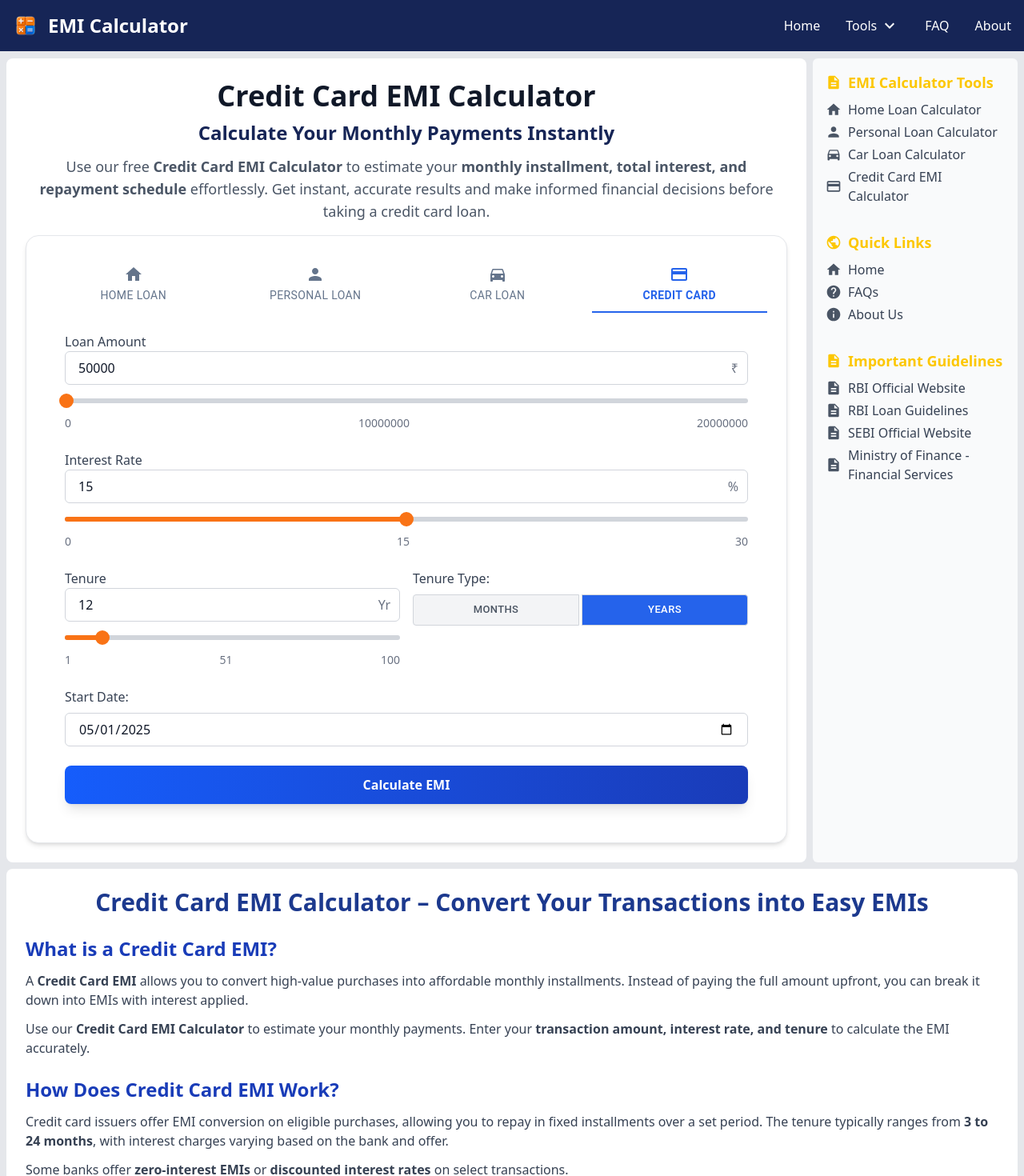
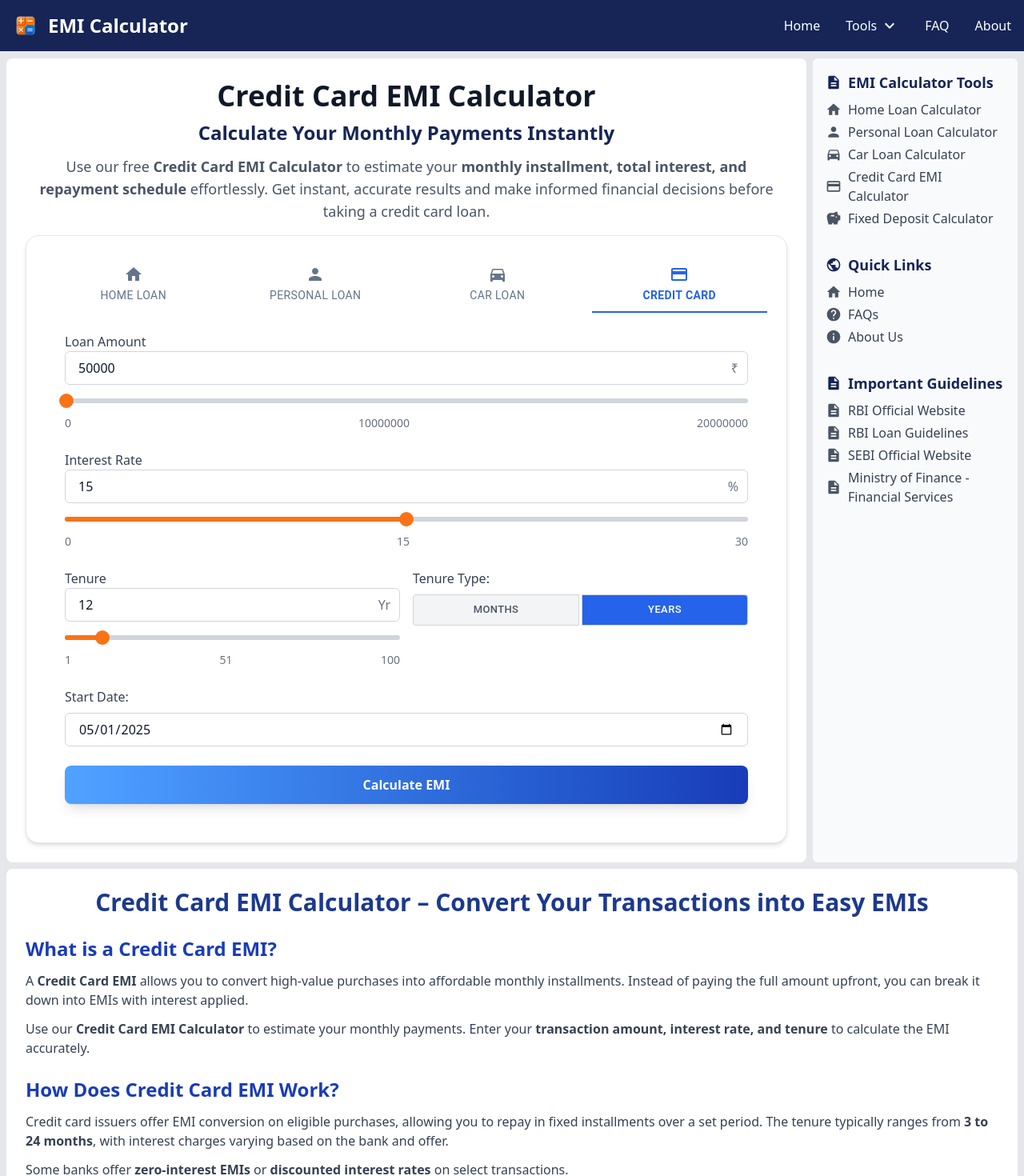
Before and after one commit to Ajinkya-Kardile/emi-calculator, a Next.js app: page /emi-calculator/credit-card in a window 1280 px wide. Shown: the top 1470 px of the page at 80% size. Built offline with nearby package versions, Linux system fonts and the light colour scheme.

Commit message:
**fixes**: sitemap updated

```diff
--- a/src/app/sitemap.ts
+++ b/src/app/sitemap.ts
@@ -6,10 +6,11 @@ export default function sitemap(): MetadataRoute.Sitemap {
     return [
         { url: baseUrl, priority: 1.0, changeFrequency: "weekly" },
         { url: `${baseUrl}/emi-calculator`, priority: 0.9, changeFrequency: "weekly" },
-        { url: `${baseUrl}/emi-calculator/personal-loan`, priority: 0.9, changeFrequency: "weekly" },
-        { url: `${baseUrl}/emi-calculator/home-loan`, priority: 0.9, changeFrequency: "weekly" },
-        { url: `${baseUrl}/emi-calculator/car-loan`, priority: 0.9, changeFrequency: "weekly" },
-        { url: `${baseUrl}/emi-calculator/credit-card`, priority: 0.9, changeFrequency: "weekly" },
+        { url: `${baseUrl}/emi-calculator/personal-loan`, priority: 0.9, changeFrequency: "monthly" },
+        { url: `${baseUrl}/emi-calculator/home-loan`, priority: 0.9, changeFrequency: "monthly" },
+        { url: `${baseUrl}/emi-calculator/car-loan`, priority: 0.9, changeFrequency: "monthly" },
+        { url: `${baseUrl}/emi-calculator/credit-card`, priority: 0.9, changeFrequency: "monthly" },
+        { url: `${baseUrl}/financial/fd-calculator`, priority: 0.9, changeFrequency: "monthly" },
         { url: `${baseUrl}/about`, priority: 0.7, changeFrequency: "monthly" },
         { url: `${baseUrl}/faq`, priority: 0.8, changeFrequency: "monthly" },
         { url: `${baseUrl}/privacy-policy`, priority: 0.4, changeFrequency: "yearly" }
--- a/src/components/common/Footer.tsx
+++ b/src/components/common/Footer.tsx
@@ -20,6 +20,7 @@ const footerData = {
         {name: "Personal Loan EMI Calculator", url: "/emi-calculator/personal-loan"},
         {name: "Car Loan EMI Calculator", url: "/emi-calculator/car-loan"},
         {name: "Credit Card EMI Calculator", url: "/emi-calculator/credit-card"},
+        {name: "Fixed Deposit Calculator", url: "/financial/fd-calculator"},
     ],
     legal: [
         {name: "Privacy Policy", url: "/privacy-policy"},
--- a/src/components/common/RightSidebar.tsx
+++ b/src/components/common/RightSidebar.tsx
@@ -8,13 +8,14 @@ import PublicIcon from "@mui/icons-material/Public";
 import HelpIcon from "@mui/icons-material/Help";
 import InfoIcon from "@mui/icons-material/Info";
 import DescriptionIcon from "@mui/icons-material/Description";
+import SavingsIcon from "@mui/icons-material/Savings";
 
 const RightSidebar: React.FC = () => {
     return (
         <aside className="block w-full h-full md:w-auto bg-gray-50 dark:bg-gray-900 rounded-md p-4">
             {/* Loan EMI Calculator Tools Section */}
             <div className="mb-8">
-                <h2 className="text-lg font-semibold text-yellow-400 dark:text-gray-100 mb-2 flex items-center gap-2">
+                <h2 className="text-lg font-bold text-blue-950 dark:text-gray-100 mb-2 flex items-center gap-2">
                     <DescriptionIcon fontSize="small"/> EMI Calculator Tools
                 </h2>
                 <ul className="space-y-1">
@@ -23,6 +24,7 @@ const RightSidebar: React.FC = () => {
                         {name: "Personal Loan Calculator", href: "/emi-calculator/personal-loan", icon: PersonIcon},
                         {name: "Car Loan Calculator", href: "/emi-calculator/car-loan", icon: DirectionsCarIcon},
                         {name: "Credit Card EMI Calculator", href: "/emi-calculator/credit-card", icon: CreditCardIcon},
+                        {name: "Fixed Deposit Calculator", href: "/financial/fd-calculator", icon: SavingsIcon},
                     ].map((item, index) => (
                         <li key={index} className="flex items-center gap-2">
                             <item.icon fontSize="small" className="text-gray-600 dark:text-gray-300 flex-shrink-0"/>
@@ -37,7 +39,7 @@ const RightSidebar: React.FC = () => {
 
             {/* Quick Links Section */}
             <nav className="mb-8">
-                <h2 className="text-lg font-semibold text-yellow-400 dark:text-gray-100 mb-2 flex items-center gap-2">
+                <h2 className="text-lg font-bold text-blue-950 dark:text-gray-100 mb-2 flex items-center gap-2">
                     <PublicIcon fontSize="small"/> Quick Links
                 </h2>
                 <ul className="space-y-1">
@@ -59,7 +61,7 @@ const RightSidebar: React.FC = () => {
 
             {/* Important Guidelines Section */}
             <div className="mb-6">
-                <h2 className="text-lg font-semibold text-yellow-400 dark:text-gray-100 mb-2 flex items-center gap-2">
+                <h2 className="text-lg font-bold text-blue-950 dark:text-gray-100 mb-2 flex items-center gap-2">
                     <DescriptionIcon fontSize="small"/> Important Guidelines
                 </h2>
                 <ul className="space-y-1">
--- a/src/components/emicalculator/form/EmiForm.tsx
+++ b/src/components/emicalculator/form/EmiForm.tsx
@@ -184,7 +184,7 @@ export default function EmiForm({loanType, setEmiData}: {
 
                 <button
                     type="submit"
-                    className="w-full bg-gradient-to-r from-blue-600 to-blue-800 text-white font-semibold
+                    className="w-full bg-gradient-to-r from-blue-400 to-blue-800 text-white font-semibold
                              py-3 rounded-lg shadow-lg hover:scale-[1.02] transition duration-300
                              focus:outline-none focus:ring-2 focus:ring-blue-500 focus:ring-offset-2"
                 >
```
